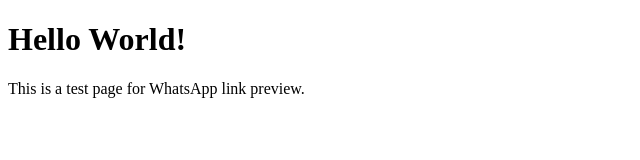
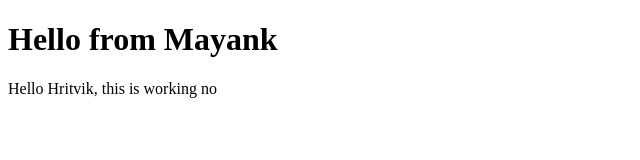
Before and after one commit to mayank-lalaiya/test-url-unfurl, a plain HTML site: page index.html in a window 1280 px wide. Shown: the whole page, without its empty margins (0-640 px from the left). Drawn offline with Linux system fonts and the light colour scheme.

Commit message:
Update index.html

```diff
--- a/index.html
+++ b/index.html
@@ -21,7 +21,7 @@
     <title>WhatsApp Link Preview Test</title>
 </head>
 <body>
-    <h1>Hello World!</h1>
-    <p>This is a test page for WhatsApp link preview.</p>
+    <h1>Hello from Mayank </h1>
+    <p>Hello Hritvik, this is working no</p>
 </body>
 </html>
```
